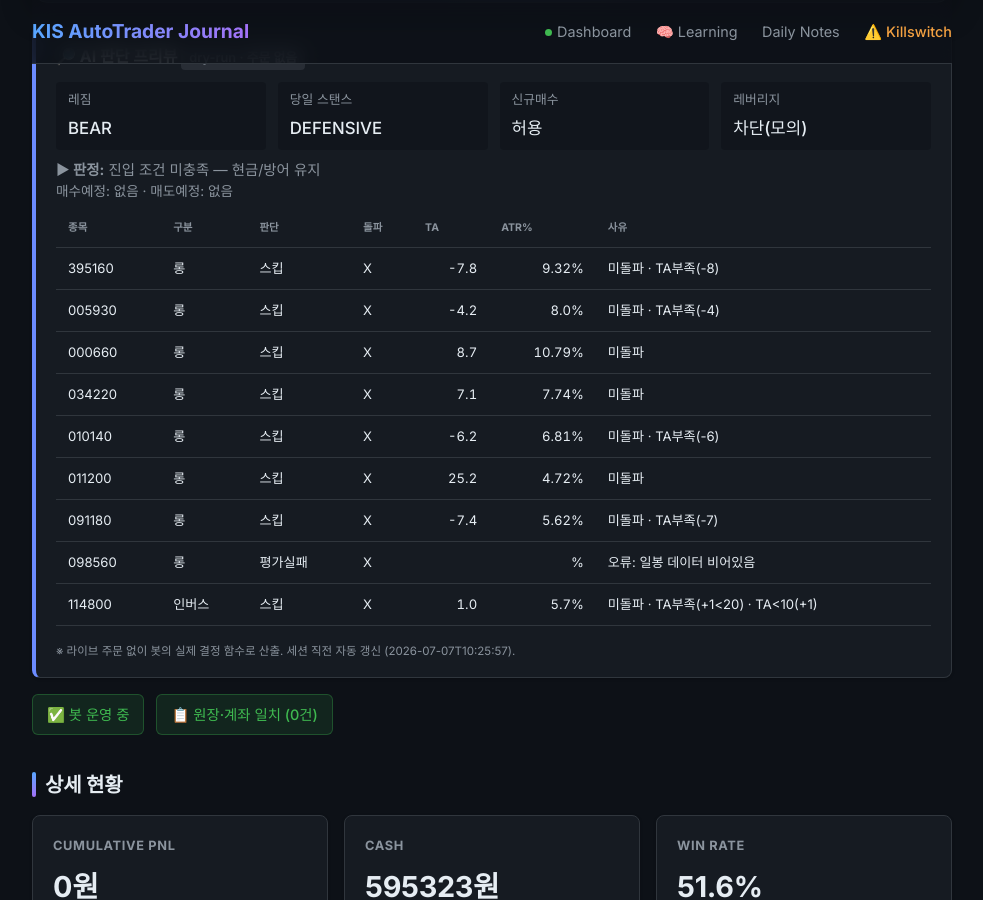
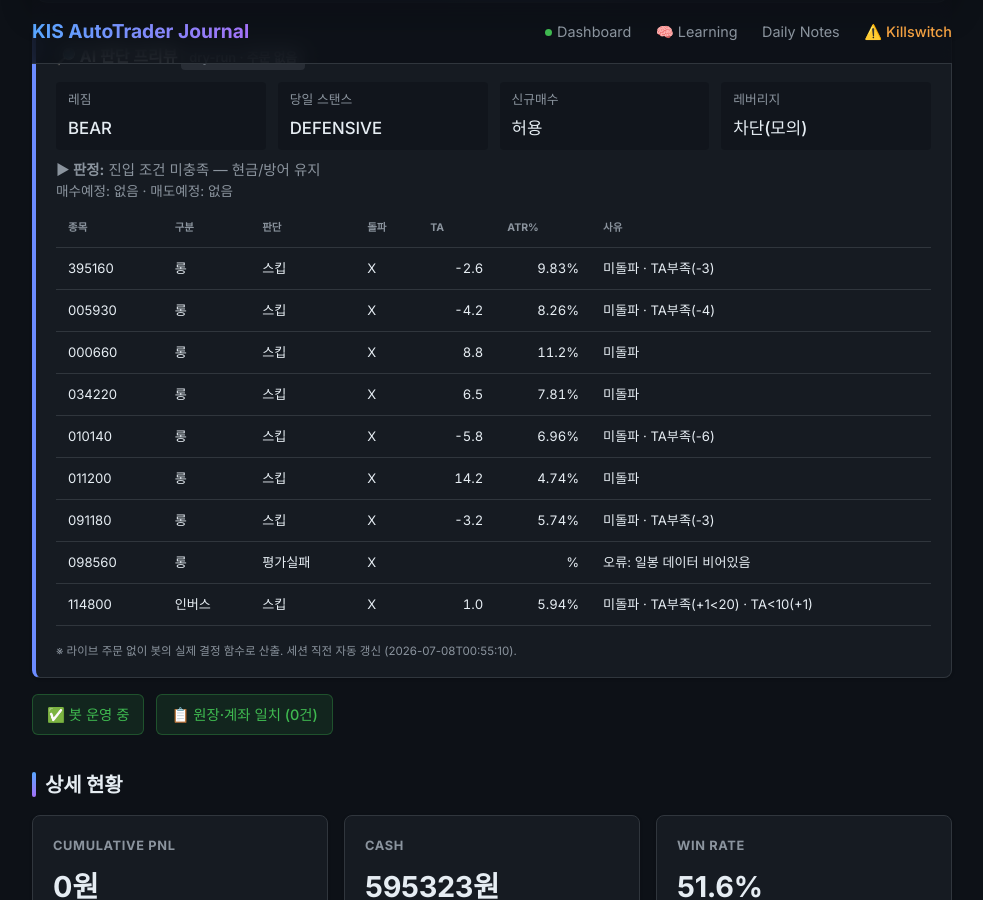
Before and after one commit to BudongJW/kis-trading-journal, a Jekyll site: the page built from index.html, in a window 1280 px wide and 900 px high, scrolled down 351 px. Shown: the whole window, without its empty margins (148-1131 px from the left). Built offline with Jekyll 4.4.1, drawn with Linux system fonts in a browser that asks for light colours; nearby versions of some CDN libraries.

Commit message:
auto: dry-run preview 07-07 15:56Z

```diff
--- a/_data/dry_run.json
+++ b/_data/dry_run.json
@@ -1,5 +1,5 @@
 {
-  "generated_at": "2026-07-07T10:25:57",
+  "generated_at": "2026-07-08T00:55:10",
   "mode": "DRY-RUN (읽기 전용, 주문 없음)",
   "market": {
     "regime": "BEAR",
@@ -26,10 +26,10 @@
       "type": "롱",
       "decision": "스킵",
       "breakout": false,
-      "ta": -7.8,
-      "atr_pct": 9.32,
+      "ta": -2.6,
+      "atr_pct": 9.83,
       "fee_gate_ok": true,
-      "why_skip": "미돌파 · TA부족(-8)"
+      "why_skip": "미돌파 · TA부족(-3)"
     },
     {
       "symbol": "005930",
@@ -37,7 +37,7 @@
       "decision": "스킵",
       "breakout": false,
       "ta": -4.2,
-      "atr_pct": 8.0,
+      "atr_pct": 8.26,
       "fee_gate_ok": true,
       "why_skip": "미돌파 · TA부족(-4)"
     },
@@ -46,8 +46,8 @@
       "type": "롱",
       "decision": "스킵",
       "breakout": false,
-      "ta": 8.7,
-      "atr_pct": 10.79,
+      "ta": 8.8,
+      "atr_pct": 11.2,
       "fee_gate_ok": true,
       "why_skip": "미돌파"
     },
@@ -56,8 +56,8 @@
       "type": "롱",
       "decision": "스킵",
       "breakout": false,
-      "ta": 7.1,
-      "atr_pct": 7.74,
+      "ta": 6.5,
+      "atr_pct": 7.81,
       "fee_gate_ok": true,
       "why_skip": "미돌파"
     },
@@ -66,8 +66,8 @@
       "type": "롱",
       "decision": "스킵",
       "breakout": false,
-      "ta": -6.2,
-      "atr_pct": 6.81,
+      "ta": -5.8,
+      "atr_pct": 6.96,
       "fee_gate_ok": true,
       "why_skip": "미돌파 · TA부족(-6)"
     },
@@ -76,8 +76,8 @@
       "type": "롱",
       "decision": "스킵",
       "breakout": false,
-      "ta": 25.2,
-      "atr_pct": 4.72,
+      "ta": 14.2,
+      "atr_pct": 4.74,
       "fee_gate_ok": true,
       "why_skip": "미돌파"
     },
@@ -86,10 +86,10 @@
       "type": "롱",
       "decision": "스킵",
       "breakout": false,
-      "ta": -7.4,
-      "atr_pct": 5.62,
+      "ta": -3.2,
+      "atr_pct": 5.74,
       "fee_gate_ok": true,
-      "why_skip": "미돌파 · TA부족(-7)"
+      "why_skip": "미돌파 · TA부족(-3)"
     },
     {
       "symbol": "098560",
@@ -104,14 +104,14 @@
       "decision": "스킵",
       "breakout": false,
       "ta": 1.0,
-      "atr_pct": 5.7,
+      "atr_pct": 5.94,
       "fee_gate_ok": true,
       "why_skip": "미돌파 · TA부족(+1<20) · TA<10(+1)"
     }
   ],
   "gap_recovery": {
     "enabled_live": true,
-    "now_kst": "10:26",
+    "now_kst": "00:55",
     "window": "09:00~09:20",
     "candidates": [
       {
@@ -119,7 +119,7 @@
         "name": "KODEX 미국나스닥100TR",
         "decision": "스킵",
         "gap_open_pct": -3.07,
-        "intraday_pct": -3.65,
+        "intraday_pct": -5.2,
         "in_window": false,
         "reason": "촉발 없음(오버나이트=normal≠aggressive_buy)"
       },
@@ -128,7 +128,7 @@
         "name": "삼성전자",
         "decision": "스킵",
         "gap_open_pct": -3.46,
-        "intraday_pct": -3.42,
+        "intraday_pct": -3.58,
         "in_window": false,
         "reason": "촉발 없음(오버나이트=normal≠aggressive_buy)"
       },
@@ -137,7 +137,7 @@
         "name": "SK하이닉스",
         "decision": "스킵",
         "gap_open_pct": -2.3,
-        "intraday_pct": -3.63,
+        "intraday_pct": -3.84,
         "in_window": false,
         "reason": "촉발 없음(오버나이트=normal≠aggressive_buy)"
       },
@@ -146,7 +146,7 @@
         "name": "LG디스플레이",
         "decision": "스킵",
         "gap_open_pct": -0.92,
-        "intraday_pct": 0.0,
+        "intraday_pct": 0.93,
         "in_window": false,
         "reason": "촉발 없음(오버나이트=normal≠aggressive_buy)"
       },
@@ -155,7 +155,7 @@
         "name": "삼성중공업",
         "decision": "스킵",
         "gap_open_pct": -3.16,
-        "intraday_pct": -1.96,
+        "intraday_pct": -2.18,
         "in_window": false,
         "reason": "촉발 없음(오버나이트=normal≠aggressive_buy)"
       },
@@ -164,7 +164,7 @@
         "name": "HMM",
         "decision": "스킵",
         "gap_open_pct": -0.05,
-        "intraday_pct": -0.26,
+        "intraday_pct": 1.19,
         "in_window": false,
         "reason": "촉발 없음(오버나이트=normal≠aggressive_buy)"
       },
@@ -173,7 +173,7 @@
         "name": "KODEX 자동차",
         "decision": "스킵",
         "gap_open_pct": -1.49,
-        "intraday_pct": -2.36,
+        "intraday_pct": -1.89,
         "in_window": false,
         "reason": "촉발 없음(오버나이트=normal≠aggressive_buy)"
       },
@@ -190,17 +190,17 @@
   },
   "morning_momentum": {
     "enabled_live": true,
-    "now_kst": "10:26",
+    "now_kst": "00:55",
     "window": "09:00~14:00",
     "up_th": 0.6,
     "down_th": 0.6,
     "benchmark": "069500",
     "direction": "none",
-    "in_window": true,
-    "move_pct": -5.31,
-    "intraday_pct": -3.25,
+    "in_window": false,
+    "move_pct": -4.93,
+    "intraday_pct": -2.86,
     "would_enter": false,
-    "reason": "이미 확장된 움직임 -5.31% (>2.0% — 추격 회피)"
+    "reason": "윈도 밖(00:55∉09:00~14:00)"
   },
   "us_entry_candidates": [
     {
@@ -216,46 +216,46 @@
       "symbol": "SCHG",
       "type": "long",
       "decision": "스킵",
-      "breakout": true,
-      "ta": -12.3,
-      "atr_pct": 1.32,
-      "why_skip": "TA부족(-12)"
+      "breakout": false,
+      "ta": 1.0,
+      "atr_pct": 1.3,
+      "why_skip": "미돌파 · TA부족(+1)"
     },
     {
       "symbol": "XLF",
       "type": "long",
       "decision": "스킵",
       "breakout": false,
-      "ta": -19.9,
-      "atr_pct": 1.29,
-      "why_skip": "미돌파 · TA부족(-20)"
+      "ta": -19.1,
+      "atr_pct": 1.25,
+      "why_skip": "미돌파 · TA부족(-19)"
     },
     {
       "symbol": "SH",
       "type": "inverse",
       "decision": "스킵",
       "breakout": false,
-      "ta": -1.4,
-      "atr_pct": 1.08,
-      "why_skip": "미돌파 · TA부족(-1)"
+      "ta": -2.3,
+      "atr_pct": 1.04,
+      "why_skip": "미돌파 · TA부족(-2)"
     },
     {
       "symbol": "PSQ",
       "type": "inverse",
       "decision": "스킵",
-      "breakout": false,
-      "ta": 20.6,
-      "atr_pct": 1.86,
-      "why_skip": "미돌파"
+      "breakout": true,
+      "ta": 9.5,
+      "atr_pct": 1.81,
+      "why_skip": "TA부족(+10)"
     },
     {
       "symbol": "TLT",
       "type": "defensive",
       "decision": "스킵",
       "breakout": false,
-      "ta": 4.4,
+      "ta": 9.3,
       "atr_pct": 0.51,
-      "why_skip": "미돌파 · TA부족(+4) · 수수료게이트"
+      "why_skip": "미돌파 · TA부족(+9) · 수수료게이트"
     },
     {
       "symbol": "SHY",
```
